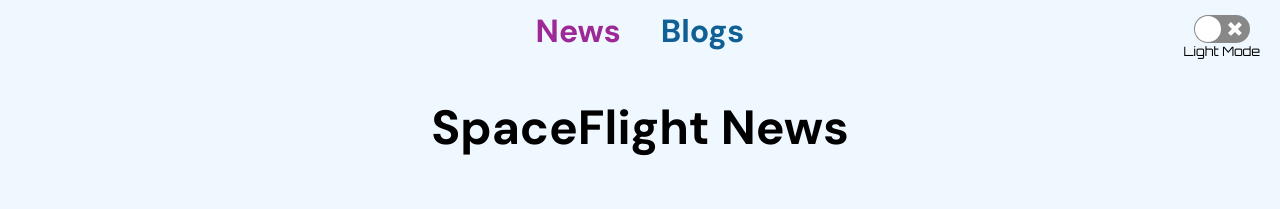
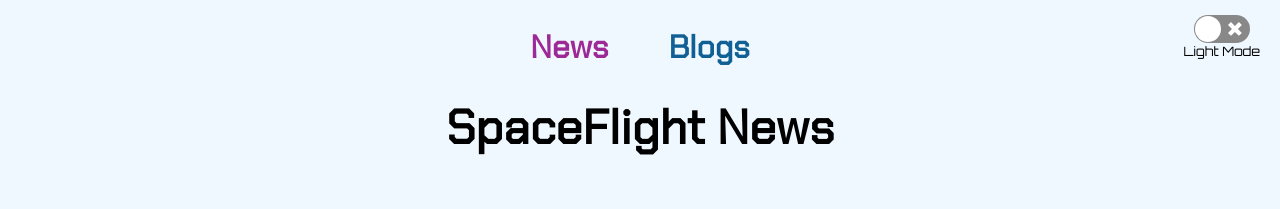
Before and after one commit to luanaftrindade/spaceflightnews, a React (Vite) app: page /news in a window 1280 px wide. Shown: the top 209 px of the page. Built offline with nearby package versions, Linux system fonts and the light colour scheme; no server answers.

Commit message:
Update navbar and Title Section for better UX

```diff
--- a/src/components/TitleSection.jsx
+++ b/src/components/TitleSection.jsx
@@ -1,9 +1,43 @@
-import React from "react";
+import React, { useEffect, useState } from "react";
 import "../styles/titleSection.css";
 
-export function TitleSection({title}) {
+export function TitleSection({ title }) {
+  // implementing - Title Section disappears when it touches or overlaps the NavBar
+  const [isVisible, setIsVisible] = useState(true);
+
+  useEffect(() => {
+    const handleScroll = () => {
+      const titleSection = document.querySelector(".titleSectionText");
+      const navBar = document.querySelector(".navBar");
+
+      // checking if the title section has reached the navbar
+      if (titleSection && navBar) {
+        const titleTop = titleSection.getBoundingClientRect().top;
+        const navBottom = navBar.getBoundingClientRect().bottom;
+
+        console.log("Title Top:", titleTop, "Nav Bottom:", navBottom);
+
+        if (titleTop <= navBottom) {
+          setIsVisible(false);
+        } else {
+          setIsVisible(true);
+        }
+      }
+    };
+
+
+    // initial check in case the title is initially in view
+    handleScroll();
+
+    window.addEventListener("scroll", handleScroll);
+
+    return () => {
+      window.removeEventListener("scroll", handleScroll);
+    };
+  }, []);
+
   return (
-    <div className="titleSectionDiv">
+    <div className={`titleSectionDiv ${!isVisible ? "hidden" : ""}`}>
       <h1 className="titleSectionText">{title}</h1>
     </div>
   );
--- a/src/styles/navBar.css
+++ b/src/styles/navBar.css
@@ -1,15 +1,16 @@
 @import url("https://fonts.googleapis.com/css2?family=DM+Sans:ital,opsz,wght@0,9..40,100..1000;1,9..40,100..1000&display=swap");
+@import url('https://fonts.googleapis.com/css2?family=Chakra+Petch&family=Nunito+Sans:ital,opsz,wght@0,6..12,200..1000;1,6..12,200..1000&family=Source+Code+Pro:ital,wght@0,200..900;1,200..900&family=Work+Sans:ital,wght@0,100..900;1,100..900&display=swap');
 
 .navBar {
   display: flex;
   position: fixed;
   justify-content: center;
-  font-family: "DM Sans", sans-serif;
+  font-family: "Chakra Petch", sans-serif;
   font-size: 2em;
   align-items: center;
-  padding: 10px 0;
   width: 100%;
   top: 0;
+  padding-top: 2%;
 }
 
 #light .navBar {
@@ -21,7 +22,7 @@
 }
 
 .navItem {
-  margin: 0 20px;
+  margin: 0 30px;
   transition: transform 0.3s ease;
 }
 
--- a/src/styles/titleSection.css
+++ b/src/styles/titleSection.css
@@ -1,19 +1,39 @@
 @import url("https://fonts.googleapis.com/css2?family=DM+Sans:ital,opsz,wght@0,9..40,100..1000;1,9..40,100..1000&display=swap");
+@import url("https://fonts.googleapis.com/css2?family=Chakra+Petch&family=Nunito+Sans:ital,opsz,wght@0,6..12,200..1000;1,6..12,200..1000&family=Source+Code+Pro:ital,wght@0,200..900;1,200..900&family=Work+Sans:ital,wght@0,100..900;1,100..900&display=swap");
 
 .titleSectionDiv {
-
   display: flex;
   justify-content: center;
+  transition: opacity 0.5s ease;
 
 }
 
 .titleSectionText {
-  font-family: "DM Sans", sans-serif;
+  font-family: "Chakra Petch", sans-serif;
   font-size: 3rem;
+  opacity: 0;
+  transform: translateX(5%);
+  animation: fadeSlideIn 2s ease forwards;
   margin-top: 7.5%;
 }
 
+.titleSectionDiv.hidden {
+  opacity: 0; /* fade out when hidden class is added */
+  pointer-events: none; /* prevent interaction when hidden */
+}
 
 #dark .titleSectionText {
-    color: rgb(252, 249, 244);
+  color: rgb(252, 249, 244);
 }
+
+/* Keyframes for fade and slide-in animation */
+@keyframes fadeSlideIn {
+  0% {
+    opacity: 0;
+    transform: translateX(5%); /* Start below */
+  }
+  100% {
+    opacity: 1;
+    transform: translateX(0); /* End in original position */
+  }
+}
```
